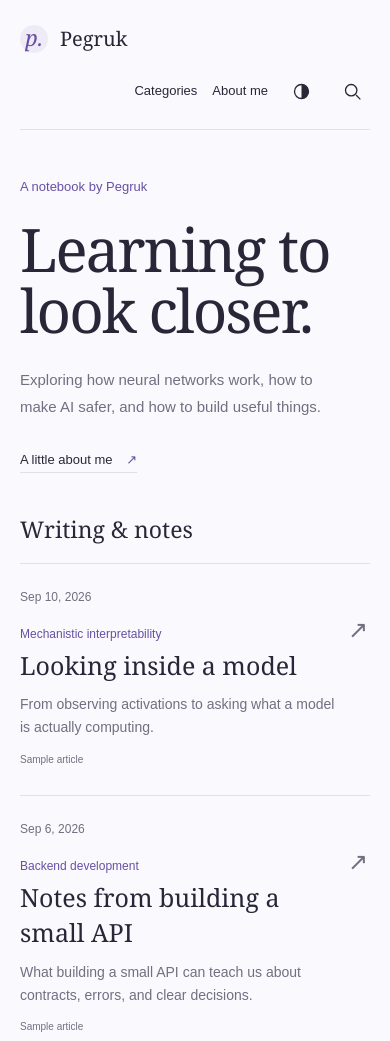
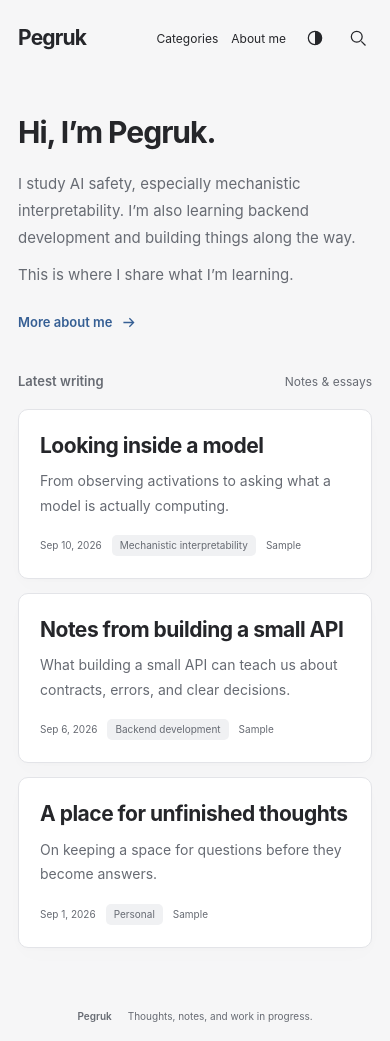
Before and after one commit to pegruk/pegruk.github.io, an Eleventy site: page src/index.njk in a window 390 px wide. Shown: the top 1041 px of the page. Built offline with nearby package versions, Linux system fonts and the light colour scheme; Eleventy itself is replaced by a stand-in of ours; files that its build step writes are made by us from their sources; what katex, markdown-it-texmath would draw is missing.

Commit message:
feat: adopt a refined PaperMod-inspired blog layout

```diff
--- a/src/_includes/base.njk
+++ b/src/_includes/base.njk
@@ -13,7 +13,7 @@
 <body class="{% if page.url == '/' %}home{% else %}reading-page{% endif %}">
   <a class="skip" href="#main">Skip to content</a>
   <header class="site-header">
-    <a class="name" href="{{ '/' | url }}"><span class="brand-mark" aria-hidden="true">p.</span>{{ site.name }}</a>
+    <a class="name" href="{{ '/' | url }}">{{ site.name }}</a>
     <nav aria-label="Main navigation">
       <details class="categories"><summary>Categories</summary><div class="category-menu"><a href="{{ '/' | url }}">All posts</a>{% for category in collections.categories %}<a href="{{ '/' | url }}?category={{ category | urlencode }}">{{ category }}</a>{% endfor %}</div></details>
       <a href="{{ '/about/' | url }}" {% if page.url == '/about/' %}aria-current="page"{% endif %}>About me</a>
@@ -22,7 +22,7 @@
     </nav>
   </header>
   <main id="main">{{ content | safe }}</main>
-  <footer><span>{{ site.name }}<span class="footer-note">A work in progress, always.</span></span><a href="{{ '/about/' | url }}">Let’s get acquainted <span aria-hidden="true">↗</span></a></footer>
+  <footer><span>{{ site.name }}</span><span>Thoughts, notes, and work in progress.</span></footer>
   <dialog id="search-dialog" aria-labelledby="search-title" data-index="{{ '/search.json' | url }}">
     <div class="search-heading"><h2 id="search-title">Search articles</h2><button class="icon-button" id="search-close" aria-label="Close search">×</button></div>
     <label class="sr-only" for="search-input">Search titles and article text</label>
--- a/src/assets/style.css
+++ b/src/assets/style.css
@@ -1,34 +1,43 @@
 :root {
   color-scheme: light;
-  --bg: #faf9fd;
-  --accent: #6750a4;
-  --accent-soft: #eeebf6;
-  --text: #292638;
-  --muted: #736e81;
-  --line: #e3dfea;
-  --surface: #f0edf5;
+  --bg: #f6f6f7;
+  --surface: #ffffff;
+  --text: #25262a;
+  --muted: #676b73;
+  --line: #e3e4e8;
+  --accent: #365f94;
+  --soft: #f0f1f3;
+  --hover-border: #bec6d2;
+  --shadow: 0 2px 5px #18223603, 0 8px 24px #18223603;
+  --font:
+    -apple-system, BlinkMacSystemFont, "Segoe UI", Roboto, Helvetica, Arial,
+    sans-serif;
 }
 @media (prefers-color-scheme: dark) {
   :root:not([data-theme="light"]) {
     color-scheme: dark;
-    --bg: #191821;
-    --accent: #b9a5ee;
-    --accent-soft: #2c263d;
-    --text: #eeebf5;
-    --muted: #aaa4b8;
-    --line: #363140;
-    --surface: #23202d;
+    --bg: #1b1c1f;
+    --surface: #242529;
+    --text: #ececef;
+    --muted: #a5a7af;
+    --line: #34363d;
+    --accent: #a1bee5;
+    --soft: #2d2f35;
+    --hover-border: #545c6c;
+    --shadow: 0 3px 12px #0000000a;
   }
 }
 :root[data-theme="dark"] {
   color-scheme: dark;
-  --bg: #191821;
-  --accent: #b9a5ee;
-  --accent-soft: #2c263d;
-  --text: #eeebf5;
-  --muted: #aaa4b8;
-  --line: #363140;
-  --surface: #23202d;
+  --bg: #1b1c1f;
+  --surface: #242529;
+  --text: #ececef;
+  --muted: #a5a7af;
+  --line: #34363d;
+  --accent: #a1bee5;
+  --soft: #2d2f35;
+  --hover-border: #545c6c;
+  --shadow: 0 3px 12px #0000000a;
 }
 * {
   box-sizing: border-box;
@@ -37,10 +46,8 @@ body {
   margin: 0;
   background: var(--bg);
   color: var(--text);
-  font:
-    19px/1.65 Georgia,
-    "Times New Roman",
-    serif;
+  font: 17px/1.75 var(--font);
+  -webkit-font-smoothing: antialiased;
 }
 a {
   color: inherit;
@@ -48,18 +55,8 @@ a {
 }
 button,
 input,
-summary,
-nav,
-footer,
-.post-meta,
-.demo-label,
-.demo-marker,
-#filter-status {
-  font-family: Arial, Helvetica, sans-serif;
-}
-button,
-input {
-  font-size: 16px;
+summary {
+  font: inherit;
 }
 button,
 summary {
@@ -67,47 +64,40 @@ summary {
 }
 button {
   color: inherit;
-  background: transparent;
+  background: var(--surface);
   border: 1px solid var(--line);
-  border-radius: 5px;
+  border-radius: 8px;
   padding: 8px 12px;
 }
 a:focus-visible,
 button:focus-visible,
 summary:focus-visible,
 input:focus-visible {
-  outline: 2px solid var(--text);
+  outline: 2px solid var(--accent);
   outline-offset: 5px;
 }
 [hidden] {
   display: none !important;
 }
-.site-header,
-main,
-footer {
-  width: min(960px, calc(100% - 64px));
-  margin-inline: auto;
-}
 .site-header {
+  width: min(1000px, calc(100% - 48px));
+  margin: auto;
+  min-height: 88px;
   display: flex;
   align-items: center;
   justify-content: space-between;
   gap: 24px;
-  padding-top: 34px;
-  padding-bottom: 26px;
-  border-bottom: 1px solid var(--line);
 }
 .name {
-  display: inline-flex;
-  align-items: center;
-  gap: 12px;
-  font-size: 22px;
+  font-size: 24px;
+  letter-spacing: -0.8px;
+  font-weight: 750;
   text-decoration: none;
 }
 nav {
   display: flex;
   align-items: center;
-  gap: 23px;
+  gap: 24px;
   font-size: 14px;
 }
 nav a {
@@ -115,22 +105,24 @@ nav a {
 }
 nav a:hover,
 nav a[aria-current] {
-  text-decoration: underline;
+  color: var(--accent);
 }
 .icon-button {
   display: inline-grid;
   place-items: center;
   width: 36px;
   height: 36px;
-  padding: 7px;
+  padding: 8px;
+  background: transparent;
   border: 0;
+  border-radius: 8px;
 }
 .icon-button:hover {
-  background: var(--surface);
+  background: var(--soft);
 }
 .icon-button svg {
-  width: 21px;
-  height: 21px;
+  width: 20px;
+  height: 20px;
 }
 .categories {
   position: relative;
@@ -141,134 +133,231 @@ nav a[aria-current] {
 .categories summary::-webkit-details-marker {
   display: none;
 }
+.categories summary:hover {
+  color: var(--accent);
+}
 .category-menu {
   position: absolute;
-  top: 35px;
+  top: 36px;
   right: 0;
-  z-index: 2;
-  background: var(--bg);
+  z-index: 3;
+  background: var(--surface);
   border: 1px solid var(--line);
-  padding: 10px;
+  border-radius: 10px;
+  padding: 7px;
   min-width: 220px;
-  box-shadow: 0 8px 28px #0000000d;
+  box-shadow: 0 12px 35px #00000012;
 }
 .category-menu a {
   display: block;
-  padding: 7px 10px;
+  padding: 8px 12px;
+  border-radius: 5px;
 }
 .category-menu a:hover {
-  background: var(--surface);
+  background: var(--soft);
+}
+main,
+footer {
+  width: min(740px, calc(100% - 48px));
+  margin-inline: auto;
 }
 main {
-  margin-top: 66px;
-  min-height: 45vh;
+  margin-top: 54px;
+  min-height: 60vh;
+}
+h1,
+h2,
+h3 {
+  line-height: 1.3;
+  letter-spacing: -0.6px;
+  font-weight: 700;
+}
+h1 {
+  font-size: 40px;
+  margin: 0 0 24px;
+  letter-spacing: -1.2px;
+}
+h2 {
+  font-size: 26px;
+  margin: 40px 0 18px;
+}
+h3 {
+  font-size: 21px;
+}
+.introduction {
+  padding: 5px 0 49px;
+}
+.introduction h1 {
+  font-size: 35px;
+  letter-spacing: -1px;
+  margin-bottom: 18px;
+}
+.introduction p {
+  margin: 0 0 10px;
+  font-size: 16px;
+  color: var(--muted);
+  line-height: 1.85;
+}
+.introduction .intro-note {
+  margin-bottom: 19px;
+}
+.intro-about {
+  display: inline-flex;
+  align-items: center;
+  gap: 8px;
+  text-decoration: none;
+  font-size: 13px;
+  font-weight: 600;
+  color: var(--accent);
+}
+.intro-about:hover {
+  text-decoration: underline;
+}
+.intro-about svg {
+  width: 17px;
+  height: 17px;
+}
+.section-heading {
+  display: flex;
+  justify-content: space-between;
+  align-items: baseline;
+  gap: 16px;
+  margin-bottom: 17px;
+}
+.section-heading h2 {
+  font-size: 13px;
+  font-weight: 600;
+  letter-spacing: 0;
+  margin: 0;
+  color: var(--muted);
+}
+.section-heading > span {
+  font-size: 12px;
+  color: var(--muted);
 }
 .post-list {
   list-style: none;
   margin: 0;
   padding: 0;
+  display: grid;
+  gap: 18px;
 }
 .post-list li {
-  display: grid;
-  grid-template-columns: 108px minmax(0, 1fr) 24px;
-  gap: 26px;
-  align-items: baseline;
-  padding: 30px 0;
-  border-bottom: 1px solid var(--line);
   position: relative;
+  background: var(--surface);
+  padding: 28px 30px 25px;
+  border: 1px solid var(--line);
+  border-radius: 12px;
+  box-shadow: var(--shadow);
+  transition:
+    border-color 0.18s,
+    box-shadow 0.18s;
+}
+.post-list li:hover {
+  border-color: var(--hover-border);
+  box-shadow: 0 4px 20px #18223609;
+}
+.post-list h3 {
+  font-size: 23px;
+  letter-spacing: -0.5px;
+  margin: 0 0 10px;
 }
 .post-title {
   text-decoration: none;
-  font-size: 27px;
-  line-height: 1.3;
-  transition: color 0.2s;
 }
 .post-title::after {
   content: "";
   position: absolute;
   inset: 0;
+  border-radius: 12px;
 }
-.post-list li:hover .post-title {
-  color: var(--accent);
+.post-title:focus-visible {
+  outline: none;
 }
-.post-list li:hover .post-direction {
-  transform: translate(3px, -3px);
-  color: var(--accent);
+.post-list li:focus-within {
+  outline: 2px solid var(--accent);
+  outline-offset: 3px;
 }
-.post-list time {
-  font:
-    12px/1.5 Arial,
-    sans-serif;
+.post-excerpt {
+  font-size: 15px;
+  line-height: 1.75;
   color: var(--muted);
-  white-space: nowrap;
+  margin: 0 0 20px;
+}
+.card-meta {
+  display: flex;
+  flex-wrap: wrap;
+  align-items: center;
+  gap: 8px 14px;
+  color: var(--muted);
+  font-size: 11px;
+  line-height: 1.5;
 }
 .post-category {
-  font:
-    12px/1.5 Arial,
-    sans-serif;
-  color: var(--accent);
-  margin-bottom: 9px;
-}
-.post-summary p {
-  font:
-    14px/1.65 Arial,
-    sans-serif;
-  color: var(--muted);
-  margin: 10px 0 0;
-  max-width: 550px;
-}
-.post-direction {
-  font:
-    24px/1 Arial,
-    sans-serif;
-  color: var(--muted);
-  transition:
-    transform 0.2s,
-    color 0.2s;
+  background: var(--soft);
+  padding: 3px 8px;
+  border-radius: 5px;
 }
 .demo-marker {
-  display: inline-block;
-  font:
-    10px/1.5 Arial,
-    sans-serif;
+  margin-left: auto;
+  font-size: 10px;
+}
+#filter-status {
+  display: flex;
+  justify-content: space-between;
+  gap: 16px;
+  margin: 0 0 18px;
+  padding: 12px 16px;
+  background: var(--soft);
+  border-radius: 8px;
+  font-size: 13px;
+}
+#empty-posts {
+  background: var(--surface);
+  border: 1px solid var(--line);
+  border-radius: 12px;
+  padding: 30px;
+}
+#empty-posts h3 {
+  margin-top: 0;
+  font-size: 21px;
+}
+#empty-posts p {
   color: var(--muted);
-  margin-top: 12px;
+  font-size: 15px;
 }
 footer {
-  font-size: 12px;
+  display: flex;
+  justify-content: center;
+  flex-wrap: wrap;
+  gap: 8px 16px;
+  margin-top: 56px;
+  padding: 26px 0 34px;
+  font-size: 11px;
   color: var(--muted);
-  display: flex;
-  justify-content: space-between;
-  align-items: center;
-  gap: 24px;
-  margin-top: 80px;
-  padding: 28px 0 35px;
-  border-top: 1px solid var(--line);
 }
-h1 {
-  font-size: 52px;
-  line-height: 1.18;
-  font-weight: 400;
-  letter-spacing: -1px;
-  margin: 0 0 24px;
+footer > span:first-child {
+  font-weight: 600;
 }
-h2 {
-  font-size: 27px;
-  line-height: 1.3;
-  font-weight: 400;
-  margin: 42px 0 16px;
-}
-h3 {
-  font-size: 22px;
-  font-weight: 400;
+.reading-page main {
+  max-width: 700px;
+  margin-top: 55px;
 }
 .post-meta {
   display: flex;
   flex-wrap: wrap;
-  gap: 8px 18px;
+  gap: 8px 16px;
   font-size: 12px;
   color: var(--muted);
-  margin: 0 0 42px;
+  margin: 0 0 40px;
+}
+.post-meta a {
+  text-decoration: none;
+  color: var(--accent);
+}
+.prose {
+  font-size: 18px;
+  line-height: 1.85;
 }
 .prose p {
   margin: 0 0 24px;
@@ -358,19 +447,31 @@ h3 {
 [data-theme="dark"] .token.number {
   color: #a8c6f0;
 }
+
+.prose pre {
+  border: 1px solid var(--line);
+  border-radius: 8px;
+}
+.prose blockquote {
+  padding: 4px 0 4px 22px;
+}
+.prose blockquote p:last-child {
+  margin-bottom: 0;
+}
 dialog {
-  background: var(--bg);
+  background: var(--surface);
   color: var(--text);
   border: 1px solid var(--line);
-  border-radius: 8px;
+  border-radius: 14px;
   padding: 28px;
   width: min(620px, calc(100% - 32px));
   max-height: 80vh;
   margin: 12vh auto auto;
+  box-shadow: 0 24px 100px #0003;
 }
 dialog::backdrop {
-  background: #14102080;
-  backdrop-filter: blur(6px);
+  background: #16181d66;
+  backdrop-filter: blur(5px);
 }
 .search-heading {
   display: flex;
@@ -379,24 +480,24 @@ dialog::backdrop {
   margin-bottom: 20px;
 }
 .search-heading h2 {
-  font-size: 25px;
+  font-size: 21px;
   margin: 0;
 }
 #search-close {
-  font-size: 27px;
+  font-size: 25px;
+  font-weight: 400;
 }
 #search-input {
   width: 100%;
-  background: var(--surface);
+  background: var(--bg);
   color: var(--text);
   border: 1px solid var(--line);
-  padding: 14px;
-  border-radius: 4px;
+  padding: 13px 15px;
+  border-radius: 8px;
+  font-size: 15px;
 }
 #search-status {
-  font:
-    14px/1.5 Arial,
-    sans-serif;
+  font-size: 13px;
   color: var(--muted);
   margin: 18px 0;
 }
@@ -410,20 +511,17 @@ dialog::backdrop {
   border-top: 1px solid var(--line);
 }
 #search-results a {
-  font-size: 20px;
+  font-size: 18px;
+  font-weight: 650;
+  text-decoration: none;
+}
+#search-results a:hover {
+  text-decoration: underline;
 }
 #search-results p {
-  font-size: 16px;
+  font-size: 14px;
   color: var(--muted);
   margin: 8px 0 0;
-}
-#filter-status {
-  display: flex;
-  justify-content: space-between;
-  gap: 20px;
-  font-size: 14px;
-  margin-bottom: 32px;
-  color: var(--muted);
 }
 .sr-only,
 .skip:not(:focus) {
@@ -441,7 +539,7 @@ dialog::backdrop {
   position: absolute;
   top: 5px;
   left: 10px;
-  background: var(--bg);
+  background: var(--surface);
   z-index: 5;
 }
 .post-header {
@@ -465,161 +563,9 @@ dialog::backdrop {
   *::before,
   *::after {
     animation: none !important;
+    transition: none !important;
     scroll-behavior: auto !important;
   }
-}
-
-.brand-mark {
-  display: inline-grid;
-  place-items: center;
-  width: 32px;
-  height: 32px;
-  border-radius: 50%;
-  background: var(--accent-soft);
-  color: var(--accent);
-  font:
-    italic 24px/1 Georgia,
-    serif;
-  padding-bottom: 4px;
-}
-.introduction {
-  display: grid;
-  grid-template-columns: minmax(0, 1fr) 280px;
-  gap: 60px;
-  align-items: center;
-  padding: 5px 0 65px;
-}
-.intro-byline {
-  font:
-    13px/1.5 Arial,
-    sans-serif;
-  color: var(--accent);
-  margin: 0 0 22px;
-}
-.introduction h1 {
-  font-size: clamp(54px, 6vw, 78px);
-  line-height: 1.03;
-  letter-spacing: -3px;
-  margin-bottom: 24px;
-}
-.intro-description {
-  font:
-    16px/1.8 Arial,
-    sans-serif;
-  color: var(--muted);
-  max-width: 400px;
-  margin: 0 0 23px;
-}
-.intro-about {
-  font:
-    13px/1.5 Arial,
-    sans-serif;
-  text-decoration: none;
-  border-bottom: 1px solid var(--line);
-  padding-bottom: 5px;
-}
-.intro-about span {
-  margin-left: 10px;
-  color: var(--accent);
-}
-.network-study {
-  color: var(--accent);
-  transform: rotate(-5deg);
-}
-.network-study svg {
-  display: block;
-  width: 100%;
-}
-.network-lines {
-  stroke: var(--accent);
-  stroke-width: 1;
-  opacity: 0.22;
-}
-.network-active {
-  stroke: var(--accent);
-  stroke-width: 1.7;
-}
-.network-nodes {
-  fill: var(--bg);
-  stroke: var(--accent);
-  stroke-width: 1.4;
-}
-.network-highlight {
-  fill: var(--accent);
-}
-.network-ring {
-  stroke: var(--accent);
-  stroke-width: 1;
-  stroke-dasharray: 3 5;
-  opacity: 0.5;
-}
-.network-study span {
-  display: block;
-  text-align: center;
-  font:
-    italic 13px/1.5 Georgia,
-    serif;
-  margin-top: 14px;
-  color: var(--muted);
-}
-.section-heading {
-  display: flex;
-  justify-content: space-between;
-  gap: 20px;
-  align-items: baseline;
-  border-bottom: 1px solid var(--line);
-  padding: 0 0 18px;
-}
-.section-heading h2 {
-  font-size: 23px;
-  margin: 0;
-}
-.section-heading > span {
-  font:
-    12px/1.5 Arial,
-    sans-serif;
-  color: var(--muted);
-}
-#filter-status {
-  padding-top: 22px;
-  margin-bottom: 0;
-}
-#empty-posts {
-  text-align: center;
-  padding: 48px 16px;
-}
-#empty-posts h3 {
-  font-size: 28px;
-  margin: 8px 0;
-}
-#empty-posts p {
-  font:
-    14px/1.7 Arial,
-    sans-serif;
-  color: var(--muted);
-}
-.empty-symbol {
-  font-size: 32px;
-  color: var(--accent);
-}
-.footer-note {
-  margin-left: 18px;
-  opacity: 0.8;
-}
-footer a {
-  text-decoration: none;
-}
-.reading-page main {
-  max-width: 680px;
-}
-.post-header {
-  padding-bottom: 8px;
-}
-.post-meta a {
-  color: var(--accent);
-}
-.about h1 {
-  margin-bottom: 36px;
 }
 @media (prefers-color-scheme: dark) {
   :root:not([data-theme="light"]) .token.keyword,
@@ -634,108 +580,83 @@ footer a {
     color: #a8c6f0;
   }
 }
-@media (max-width: 700px) {
-  .introduction {
-    grid-template-columns: 1fr 180px;
-    gap: 20px;
-  }
-  .introduction h1 {
-    font-size: 60px;
-  }
-  .network-study {
-    opacity: 0.8;
-  }
-  .post-list li {
-    grid-template-columns: 84px minmax(0, 1fr) 20px;
-    gap: 16px;
-  }
-  .section-heading > span {
-    display: none;
-  }
+[data-theme="dark"] .token.boolean {
+  color: #d7a9f0;
 }
 @media (max-width: 540px) {
   .site-header,
   main,
   footer {
-    width: calc(100% - 40px);
+    width: calc(100% - 36px);
   }
   .site-header {
-    padding-top: 22px;
-    padding-bottom: 20px;
+    min-height: 76px;
+    gap: 12px;
     flex-wrap: wrap;
-    gap: 18px;
-  }
-  .site-header nav {
-    gap: 15px;
-    margin-left: auto;
-    font-size: 13px;
-  }
-  .brand-mark {
-    width: 28px;
-    height: 28px;
-    font-size: 22px;
+    padding: 16px 0;
   }
   .name {
-    font-size: 20px;
+    font-size: 21px;
   }
-  main {
-    margin-top: 42px;
+  nav {
+    gap: 13px;
+    font-size: 12px;
+    margin-left: auto;
+  }
+  .icon-button {
+    width: 30px;
+    height: 32px;
+    padding: 6px;
+  }
+  main,
+  .reading-page main {
+    margin-top: 32px;
   }
   .introduction {
-    grid-template-columns: minmax(0, 1fr);
-    padding-bottom: 42px;
-    position: relative;
+    padding-bottom: 34px;
   }
   .introduction h1 {
-    font-size: 60px;
-    letter-spacing: -2px;
+    font-size: 30px;
   }
-  .intro-copy {
-    position: relative;
-    z-index: 1;
+  .introduction p {
+    font-size: 15px;
+    line-height: 1.8;
   }
-  .intro-description {
-    max-width: 320px;
-    font-size: 15px;
-  }
-  .network-study {
+  .desktop-break {
     display: none;
   }
+  .post-list {
+    gap: 14px;
+  }
   .post-list li {
-    grid-template-columns: minmax(0, 1fr) 22px;
-    gap: 12px;
-    padding: 24px 0;
+    padding: 22px 21px;
+    border-radius: 10px;
   }
-  .post-list time {
-    grid-column: 1;
-    grid-row: 1;
+  .post-list h3 {
+    font-size: 21px;
   }
-  .post-summary {
-    grid-column: 1;
-    grid-row: 2;
+  .post-excerpt {
+    font-size: 14px;
+    margin-bottom: 17px;
   }
-  .post-direction {
-    grid-column: 2;
-    grid-row: 2;
+  .card-meta {
+    gap: 8px 10px;
+    font-size: 10px;
   }
-  .post-title {
-    font-size: 25px;
-  }
-  .post-category {
-    margin-bottom: 6px;
+  .demo-marker {
+    margin-left: 0;
   }
   h1 {
-    font-size: 39px;
+    font-size: 33px;
   }
-  body {
-    font-size: 18px;
+  h2 {
+    font-size: 24px;
+  }
+  .prose {
+    font-size: 17px;
   }
   footer {
-    margin-top: 55px;
-    font-size: 11px;
-  }
-  .footer-note {
-    display: block;
-    margin: 5px 0 0;
+    font-size: 10px;
+    margin-top: 34px;
   }
 }
--- a/src/index.njk
+++ b/src/index.njk
@@ -2,37 +2,23 @@
 layout: base.njk
 ---
 <section class="introduction" aria-labelledby="intro-title">
-  <div class="intro-copy">
-    <p class="intro-byline">A notebook by {{ site.name }}</p>
-    <h1 id="intro-title">Learning to<br>look closer.</h1>
-    <p class="intro-description">Exploring how neural networks work, how to make AI safer, and how to build useful things.</p>
-    <a class="intro-about" href="{{ '/about/' | url }}">A little about me <span aria-hidden="true">↗</span></a>
-  </div>
-  <div class="network-study" aria-hidden="true">
-    <svg viewBox="0 0 280 300" fill="none">
-      <defs><pattern id="dots" width="18" height="18" patternUnits="userSpaceOnUse"><circle cx="1" cy="1" r=".7" fill="currentColor" opacity=".22"/></pattern></defs>
-      <rect x="0" y="0" width="280" height="300" fill="url(#dots)"/>
-      <g class="network-lines"><path d="M38 72 111 45 190 92 248 150M38 72 111 115 190 92M38 150 111 45M38 150 111 115 190 160 248 150M38 150 111 195 190 92M38 228 111 115M38 228 111 195 190 230 248 150M38 228 111 265 190 230M111 45 190 160M111 195 190 160M111 265 190 160"/></g>
-      <path class="network-active" d="M38 150 111 115 190 160 248 150"/>
-      <g class="network-nodes"><circle cx="38" cy="72" r="5"/><circle cx="38" cy="150" r="5"/><circle cx="38" cy="228" r="5"/><circle cx="111" cy="45" r="5"/><circle cx="111" cy="115" r="5"/><circle cx="111" cy="195" r="5"/><circle cx="111" cy="265" r="5"/><circle cx="190" cy="92" r="5"/><circle cx="190" cy="160" r="5"/><circle cx="190" cy="230" r="5"/><circle cx="248" cy="150" r="6"/></g>
-      <g class="network-highlight"><circle cx="38" cy="150" r="3"/><circle cx="111" cy="115" r="3"/><circle cx="190" cy="160" r="3"/><circle cx="248" cy="150" r="3"/></g>
-      <circle class="network-ring" cx="190" cy="160" r="20"/>
-    </svg>
-    <span>A closer look at what’s inside.</span>
-  </div>
+  <h1 id="intro-title">Hi, I’m {{ site.name }}.</h1>
+  <p>I study AI safety, especially mechanistic interpretability.<br class="desktop-break"> I’m also learning backend development and building things along the way.</p>
+  <p class="intro-note">This is where I share what I’m learning.</p>
+  <a class="intro-about" href="{{ '/about/' | url }}">More about me <svg viewBox="0 0 20 20" fill="none" stroke="currentColor" stroke-width="1.5" aria-hidden="true"><path d="M4 10h12m-5-5 5 5-5 5"/></svg></a>
 </section>
 <section class="writing" aria-labelledby="writing-title">
-<div class="section-heading"><h2 id="writing-title">Writing & notes</h2><span>Ideas, experiments, and things in progress</span></div>
+<div class="section-heading"><h2 id="writing-title">Latest writing</h2><span>Notes & essays</span></div>
 <div id="filter-status" hidden><span></span><a href="{{ '/' | url }}">All posts</a></div>
 <ul class="post-list">
 {% for post in collections.posts %}
   <li data-categories="{{ post.data.categories | json | escape }}">
-    <time datetime="{{ post.date | isoDate }}">{{ post.date | dateLabel }}</time>
-    <div class="post-summary"><div class="post-category">{{ post.data.categories[0] }}</div><a class="post-title" href="{{ post.url | url }}">{{ post.data.title }}</a>{% if post.data.description %}<p>{{ post.data.description }}</p>{% endif %}{% if post.data.demo %}<span class="demo-marker">Sample article</span>{% endif %}</div>
-    <span class="post-direction" aria-hidden="true">↗</span>
+    <h3><a class="post-title" href="{{ post.url | url }}">{{ post.data.title }}</a></h3>
+    {% if post.data.description %}<p class="post-excerpt">{{ post.data.description }}</p>{% endif %}
+    <div class="card-meta"><time datetime="{{ post.date | isoDate }}">{{ post.date | dateLabel }}</time><span class="post-category">{{ post.data.categories[0] }}</span>{% if post.data.demo %}<span class="demo-marker">Sample</span>{% endif %}</div>
   </li>
 {% endfor %}
 </ul>
-<div id="empty-posts" {% if collections.posts.length %}hidden{% endif %}><span class="empty-symbol" aria-hidden="true">✳</span><h3>A fresh page.</h3><p>No posts yet. New writing will appear here.</p></div>
+<div id="empty-posts" {% if collections.posts.length %}hidden{% endif %}><h3>The first page is still unwritten.</h3><p>No posts yet. New writing will appear here.</p></div>
 <noscript><p>Browse all posts above. Enable JavaScript to filter by category or search.</p></noscript>
 </section>
```
